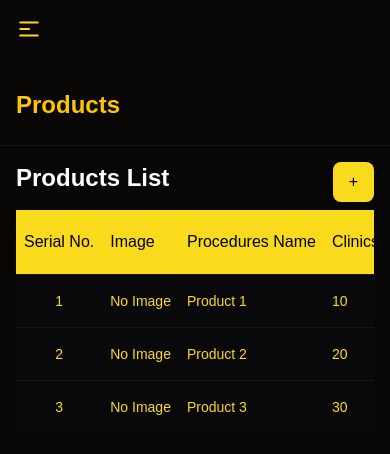
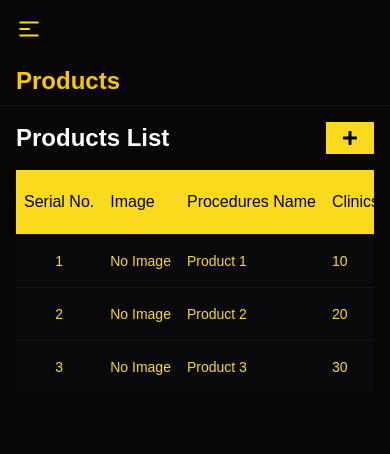
Before and after one commit to fardin-developer/BloxFruit-front, a Next.js app: page /dashboard/products in a window 390 px wide. Shown: the top 454 px of the page. Built offline with nearby package versions, Linux system fonts and the light colour scheme; no server answers; a web font is replaced by a local one.

Commit message:
Product lis added in dashboard

```diff
--- a/app/(dashboard)/dashboard/DashboardLayout.tsx
+++ b/app/(dashboard)/dashboard/DashboardLayout.tsx
@@ -45,7 +45,7 @@ export default function DashboardLayout({ children }: { children: React.ReactNod
         )?.label || "Dashboard";
 
     return (
-      <div className="bg-[#080705] text-main px-4 py-6 flex items-center justify-between border-b border-[#191817]">
+      <div className="bg-[#080705] text-main px-4 pb-2 lg:py-6 flex items-center justify-between border-b border-[#191817]">
         <div className="font-semibold text-yellow-400 text-2xl">{currentPage}</div>
       </div>
     );
--- a/components/Dashboard/Products/ProductsList.tsx
+++ b/components/Dashboard/Products/ProductsList.tsx
@@ -3,6 +3,7 @@ import DynamicTable, {
   TableColumn,
 } from "@/components/ui/DynamicTable/DynamicTable";
 import React from "react";
+import { FaPlus } from "react-icons/fa";
 
 const products = [
   {
@@ -43,8 +44,8 @@ const ProductsList = () => {
   return (
     <div className="relative">
       <h1 className="text-2xl font-bold mb-4">Products List</h1>
-      <button className="bg-[#fada1d] text-black px-4 py-2 rounded-md absolute top-0 right-0">
-        +
+      <button className="bg-[#fada1d] hover:brightness-150 text-black px-4 py-2 duration-300 cursor-pointer absolute top-0 right-0">
+      <FaPlus />
       </button>
       <DynamicTable columns={columns} data={products} actions={tableActions} />
     </div>
```
